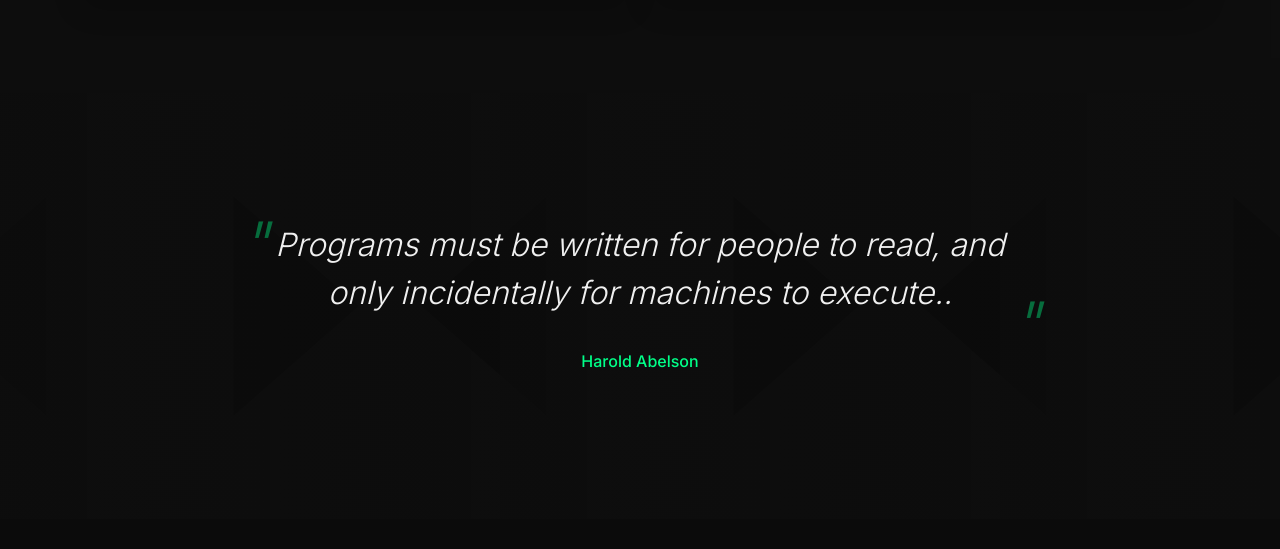
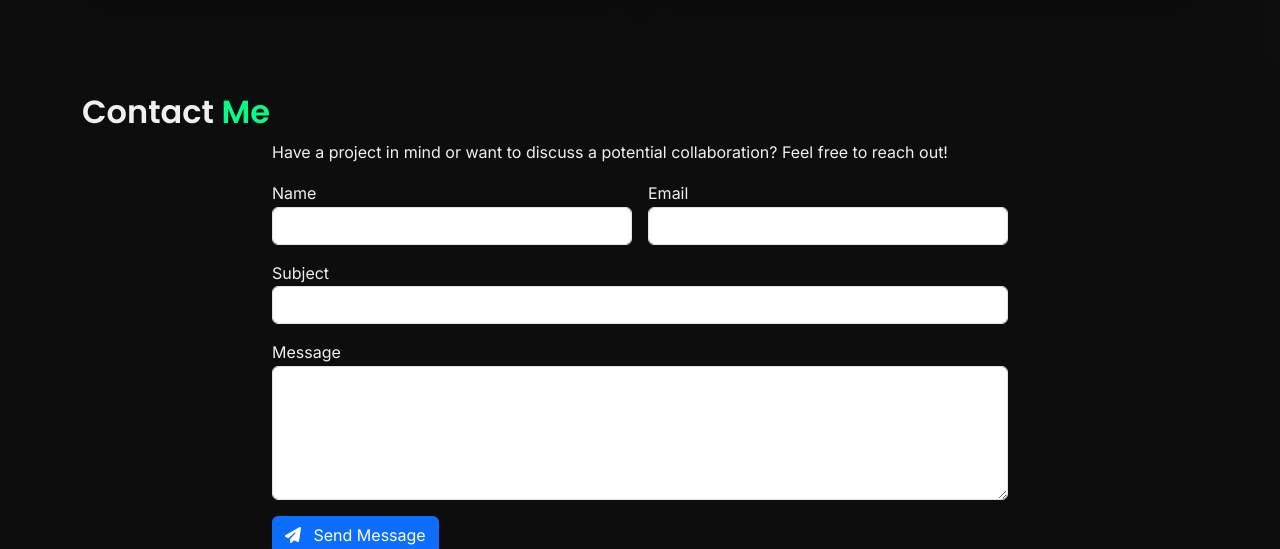
Before and after one commit to AbhiramN-Mern/portfolio, a plain HTML site: page index.html in a window 1280 px wide. Shown: the part 2483-3032 px from the top of the page. Drawn offline with nearby package versions, Linux system fonts and the light colour scheme.

Commit message:
:feat:add contact me option using email js

```diff
--- a/index.html
+++ b/index.html
@@ -145,6 +145,55 @@
         </div>
     </section>
 
+    <!-- Contact Section -->
+<section id="contact">
+    <div class="container">
+        <h2 class="fade-in">Contact <span class="accent-text">Me</span></h2>
+        <div class="row justify-content-center">
+            <div class="col-lg-8 fade-in">
+                <div class="contact-card">
+                    <div class="contact-info">
+                        <p>Have a project in mind or want to discuss a potential collaboration? Feel free to reach out!</p>
+                    </div>
+                    <form id="contact-form" class="contact-form">
+                        <div class="row g-3">
+                            <div class="col-md-6">
+                                <div class="form-group">
+                                    <label for="name">Name</label>
+                                    <input type="text" id="name" name="name" class="form-control" required>
+                                </div>
+                            </div>
+                            <div class="col-md-6">
+                                <div class="form-group">
+                                    <label for="email">Email</label>
+                                    <input type="email" id="email" name="email" class="form-control" required>
+                                </div>
+                            </div>
+                            <div class="col-12">
+                                <div class="form-group">
+                                    <label for="subject">Subject</label>
+                                    <input type="text" id="subject" name="subject" class="form-control" required>
+                                </div>
+                            </div>
+                            <div class="col-12">
+                                <div class="form-group">
+                                    <label for="message">Message</label>
+                                    <textarea id="message" name="message" rows="5" class="form-control" required></textarea>
+                                </div>
+                            </div>
+                            <div class="col-12">
+                                <button type="submit" class="btn btn-primary send-btn">
+                                    <i class="fas fa-paper-plane me-2"></i> Send Message
+                                </button>
+                            </div>
+                        </div>
+                    </form>
+                </div>
+            </div>
+        </div>
+    </div>
+</section>
+
     <!-- Quote Section -->
     <section id="quote">
         <div class="container">
```
